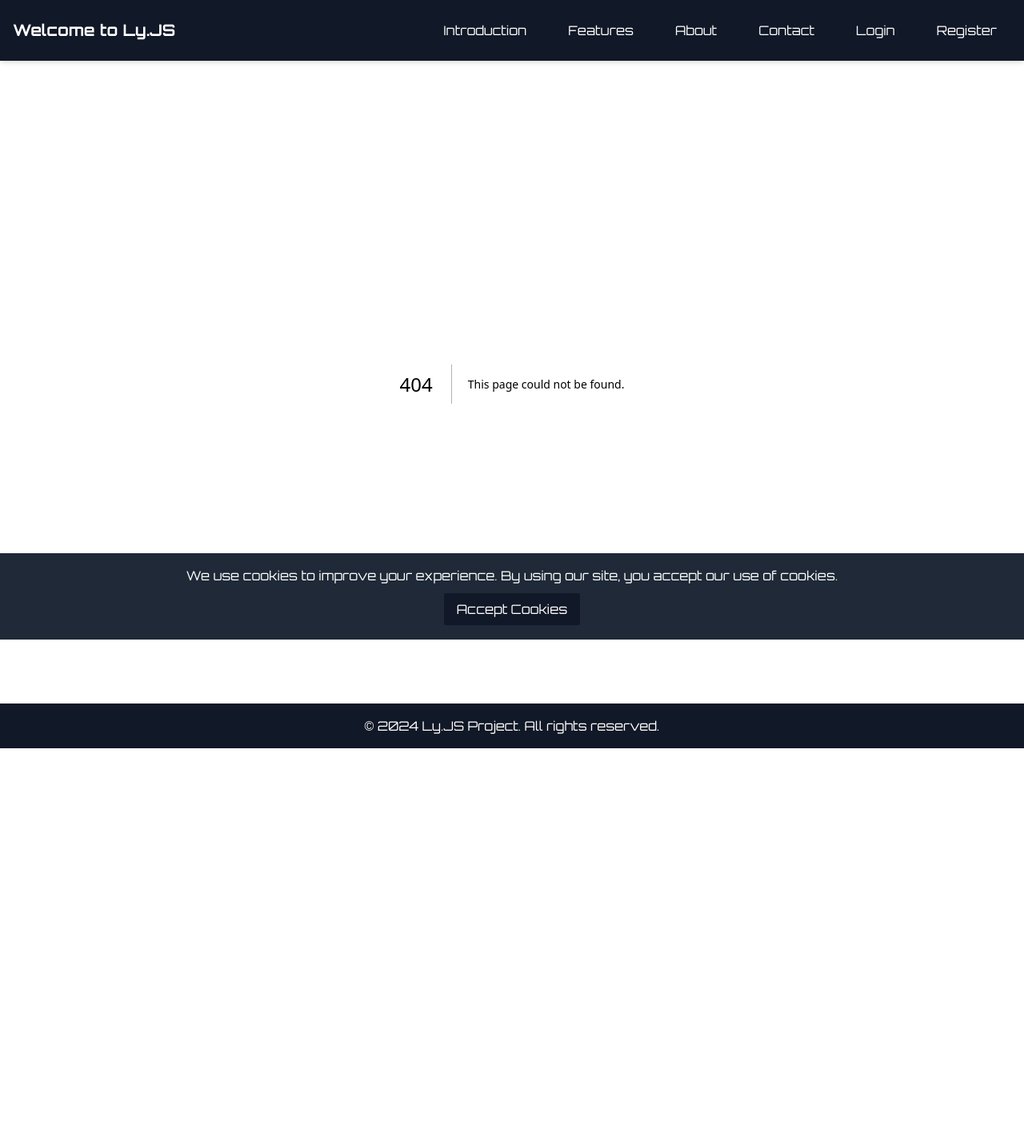
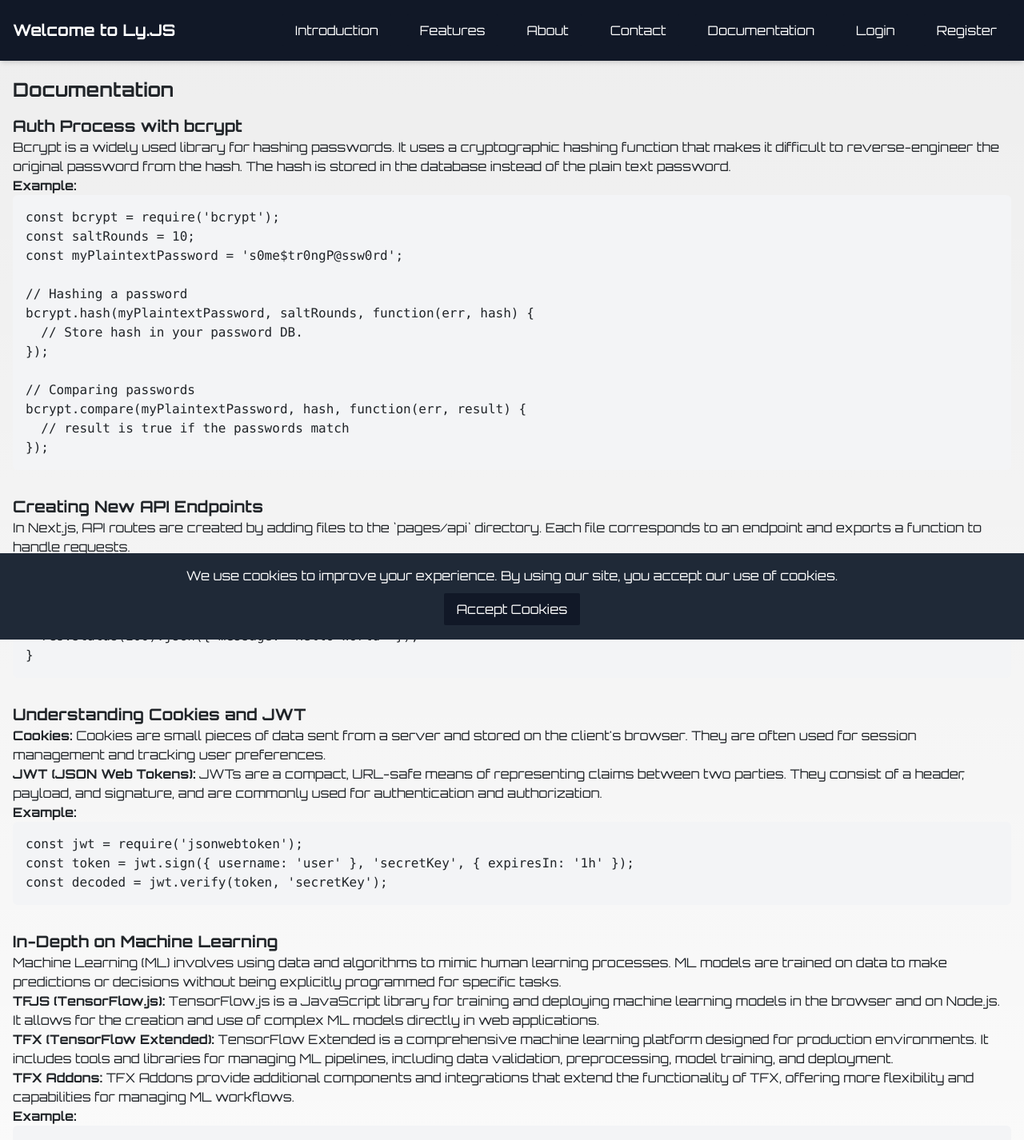
Before and after one commit to Lychan23/Ly.JSxPy, a Next.js app: page /documentation in a window 1280 px wide. Before the commit this address had no page. Shown: the top 1426 px of the page at 80% size. Before the commit the page ends 936 px from the top, so only its background shows below. Built offline with nearby package versions, Linux system fonts and the light colour scheme.

Commit message:
documentation

```diff
--- a/app/components/Navbar.tsx
+++ b/app/components/Navbar.tsx
@@ -16,6 +16,7 @@
           <Link href="#features" className="btn">Features</Link>
           <Link href="#about" className="btn">About</Link>
           <Link href="#contact" className="btn">Contact</Link>
+          <Link href="/documentation" className="btn">Documentation</Link>
           {isVercel ? (
             <Link href="/download" className="btn">Download</Link>
           ) : (
--- /dev/null
+++ b/app/documentation/page.tsx
@@ -0,0 +1,144 @@
+// app/pages/documentation.tsx
+"use client";
+import Link from 'next/link';
+
+export default function Documentation() {
+  return (
+    <div className="container mx-auto p-4">
+      <h1 className="text-2xl font-bold mb-4">Documentation</h1>
+
+      <section className="mb-8">
+        <h2 className="text-xl font-semibold">Auth Process with bcrypt</h2>
+        <p>
+          Bcrypt is a widely used library for hashing passwords. It uses a cryptographic hashing function that makes it difficult to reverse-engineer the original password from the hash. The hash is stored in the database instead of the plain text password.
+        </p>
+        <p>
+          <strong>Example:</strong>
+        </p>
+        <pre className="bg-gray-100 p-4 rounded-md">
+          {`const bcrypt = require('bcrypt');
+const saltRounds = 10;
+const myPlaintextPassword = 's0me$tr0ngP@ssw0rd';
+
+// Hashing a password
+bcrypt.hash(myPlaintextPassword, saltRounds, function(err, hash) {
+  // Store hash in your password DB.
+});
+
+// Comparing passwords
+bcrypt.compare(myPlaintextPassword, hash, function(err, result) {
+  // result is true if the passwords match
+});
+`}
+        </pre>
+      </section>
+
+      <section className="mb-8">
+        <h2 className="text-xl font-semibold">Creating New API Endpoints</h2>
+        <p>
+          In Next.js, API routes are created by adding files to the `pages/api` directory. Each file corresponds to an endpoint and exports a function to handle requests.
+        </p>
+        <p>
+          <strong>Example:</strong>
+        </p>
+        <pre className="bg-gray-100 p-4 rounded-md">
+          {`// pages/api/hello.js
+export default function handler(req, res) {
+  res.status(200).json({ message: 'Hello World' });
+}
+`}
+        </pre>
+      </section>
+
+      <section className="mb-8">
+        <h2 className="text-xl font-semibold">Understanding Cookies and JWT</h2>
+        <p>
+          <strong>Cookies:</strong> Cookies are small pieces of data sent from a server and stored on the client's browser. They are often used for session management and tracking user preferences.
+        </p>
+        <p>
+          <strong>JWT (JSON Web Tokens):</strong> JWTs are a compact, URL-safe means of representing claims between two parties. They consist of a header, payload, and signature, and are commonly used for authentication and authorization.
+        </p>
+        <p>
+          <strong>Example:</strong>
+        </p>
+        <pre className="bg-gray-100 p-4 rounded-md">
+          {`const jwt = require('jsonwebtoken');
+const token = jwt.sign({ username: 'user' }, 'secretKey', { expiresIn: '1h' });
+const decoded = jwt.verify(token, 'secretKey');
+`}
+        </pre>
+      </section>
+
+      <section className="mb-8">
+        <h2 className="text-xl font-semibold">In-Depth on Machine Learning</h2>
+        <p>
+          Machine Learning (ML) involves using data and algorithms to mimic human learning processes. ML models are trained on data to make predictions or decisions without being explicitly programmed for specific tasks.
+        </p>
+        <p>
+          <strong>TFJS (TensorFlow.js):</strong> TensorFlow.js is a JavaScript library for training and deploying machine learning models in the browser and on Node.js. It allows for the creation and use of complex ML models directly in web applications.
+        </p>
+        <p>
+          <strong>TFX (TensorFlow Extended):</strong> TensorFlow Extended is a comprehensive machine learning platform designed for production environments. It includes tools and libraries for managing ML pipelines, including data validation, preprocessing, model training, and deployment.
+        </p>
+        <p>
+          <strong>TFX Addons:</strong> TFX Addons provide additional components and integrations that extend the functionality of TFX, offering more flexibility and capabilities for managing ML workflows.
+        </p>
+        <p>
+          <strong>Example:</strong>
+        </p>
+        <pre className="bg-gray-100 p-4 rounded-md">
+          {`// Basic TensorFlow.js example
+import * as tf from '@tensorflow/tfjs';
+
+const model = tf.sequential();
+model.add(tf.layers.dense({ units: 1, inputShape: [1] }));
+model.compile({ optimizer: 'sgd', loss: 'meanSquaredError' });
+
+const xs = tf.tensor2d([1, 2, 3, 4], [4, 1]);
+const ys = tf.tensor2d([1, 3, 5, 7], [4, 1]);
+
+model.fit(xs, ys, { epochs: 10 }).then(() => {
+  model.predict(tf.tensor2d([5], [1, 1])).print();
+});
+`}
+        </pre>
+      </section>
+
+      <section className="mb-8">
+        <h2 className="text-xl font-semibold">Further Reading</h2>
+        <ul>
+          <li>
+            <Link href="https://www.npmjs.com/package/bcrypt" className="relative text-blue-600 hover:text-blue-800">
+              <span className="absolute inset-x-0 -bottom-1 h-0.5 bg-blue-600 transition-transform duration-300 transform scale-x-0 hover:scale-x-100"></span>
+              Bcrypt Documentation
+            </Link>
+          </li>
+          <li>
+            <Link href="https://nextjs.org/docs/api-routes/introduction" className="relative text-blue-600 hover:text-blue-800">
+              <span className="absolute inset-x-0 -bottom-1 h-0.5 bg-blue-600 transition-transform duration-300 transform scale-x-0 hover:scale-x-100"></span>
+              Next.js API Routes
+            </Link>
+          </li>
+          <li>
+            <Link href="https://jwt.io/introduction/" className="relative text-blue-600 hover:text-blue-800">
+              <span className="absolute inset-x-0 -bottom-1 h-0.5 bg-blue-600 transition-transform duration-300 transform scale-x-0 hover:scale-x-100"></span>
+              JWT Introduction
+            </Link>
+          </li>
+          <li>
+            <Link href="https://www.tensorflow.org/js" className="relative text-blue-600 hover:text-blue-800">
+              <span className="absolute inset-x-0 -bottom-1 h-0.5 bg-blue-600 transition-transform duration-300 transform scale-x-0 hover:scale-x-100"></span>
+              TensorFlow.js
+            </Link>
+          </li>
+          <li>
+            <Link href="https://www.tensorflow.org/tfx" className="relative text-blue-600 hover:text-blue-800">
+              <span className="absolute inset-x-0 -bottom-1 h-0.5 bg-blue-600 transition-transform duration-300 transform scale-x-0 hover:scale-x-100"></span>
+              TensorFlow Extended (TFX)
+            </Link>
+          </li>
+        </ul>
+      </section>
+    </div>
+  );
+}
```
